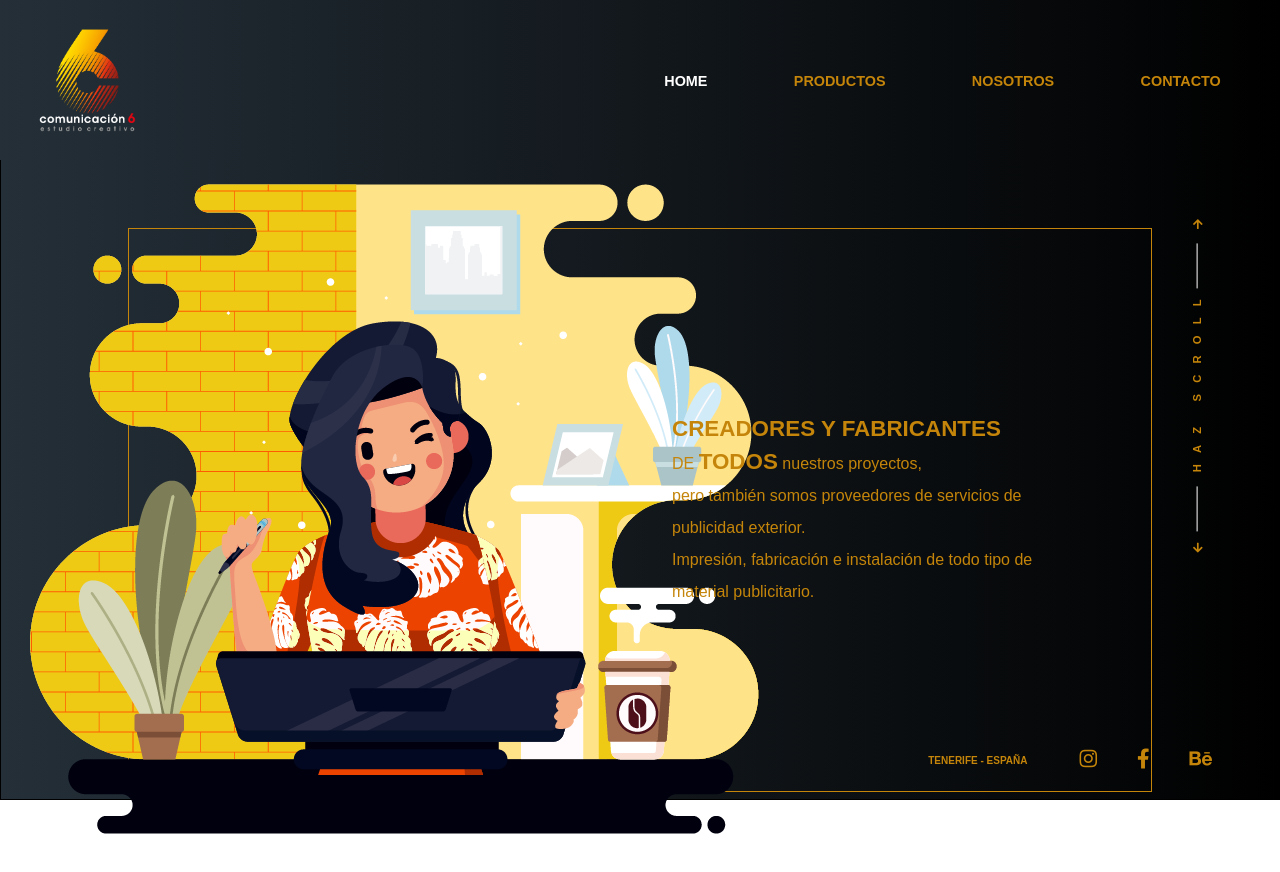
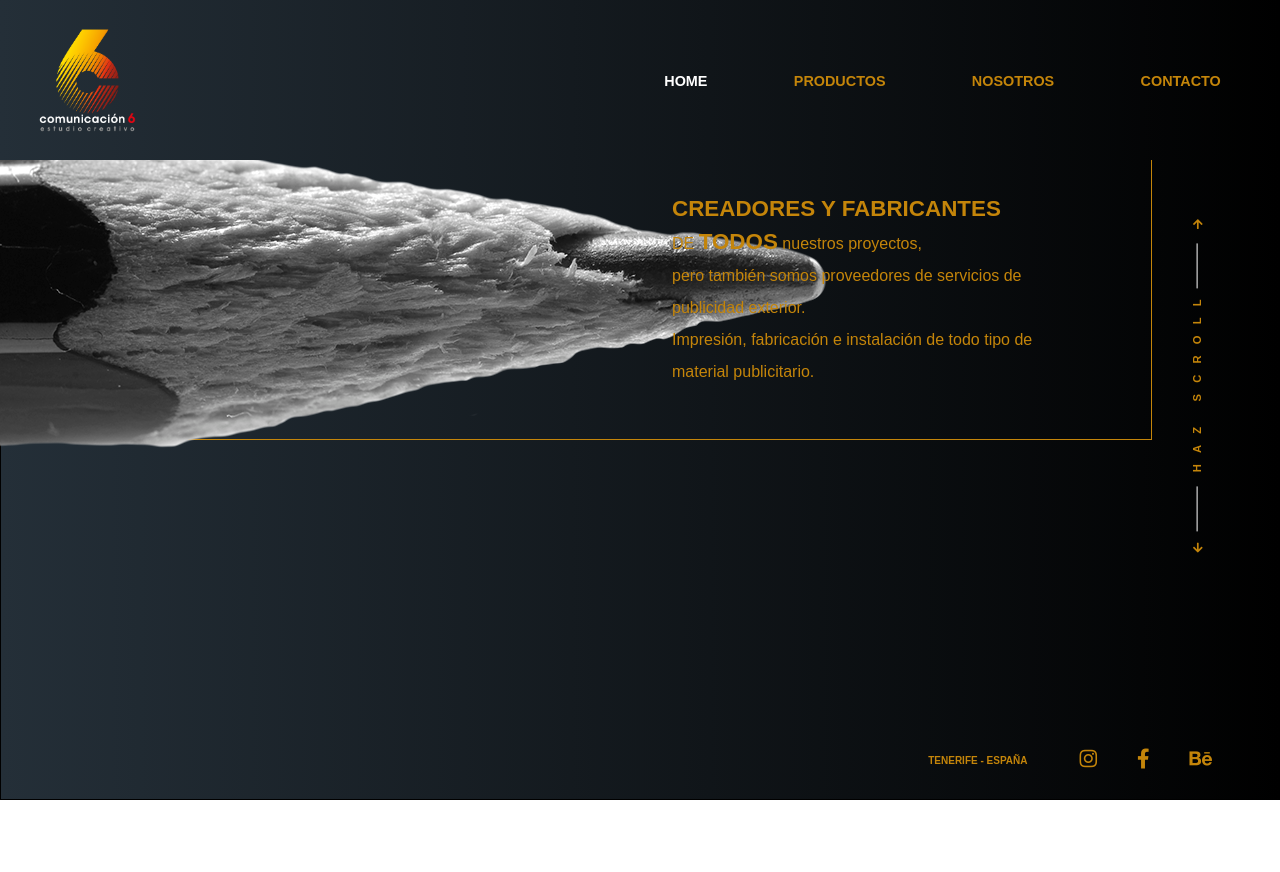
Before and after one commit to danielvazquezguerra/comunicacion6, a React (Create React App) app in the folder app/: page /nosotros in a window 1280 px wide. Shown: the top 872 px of the page. After the commit the page ends 800 px from the top, so only its background shows below. Built offline with nearby package versions, Linux system fonts and the light colour scheme.

Commit message:
about us mejoras

```diff
--- a/app/src/Containers/About/About.jsx
+++ b/app/src/Containers/About/About.jsx
@@ -14,7 +14,7 @@ const About = () => {
 
                 <div className="AboutLeft">
 
-                    <img src="/images/about-comunicacion-6.png" alt=""/>
+                    <img src="/images/lapiz-macro.png" alt=""/>
 
 
 
```
Also changed, not shown: app/public/images/lapiz-macro.png (added).
